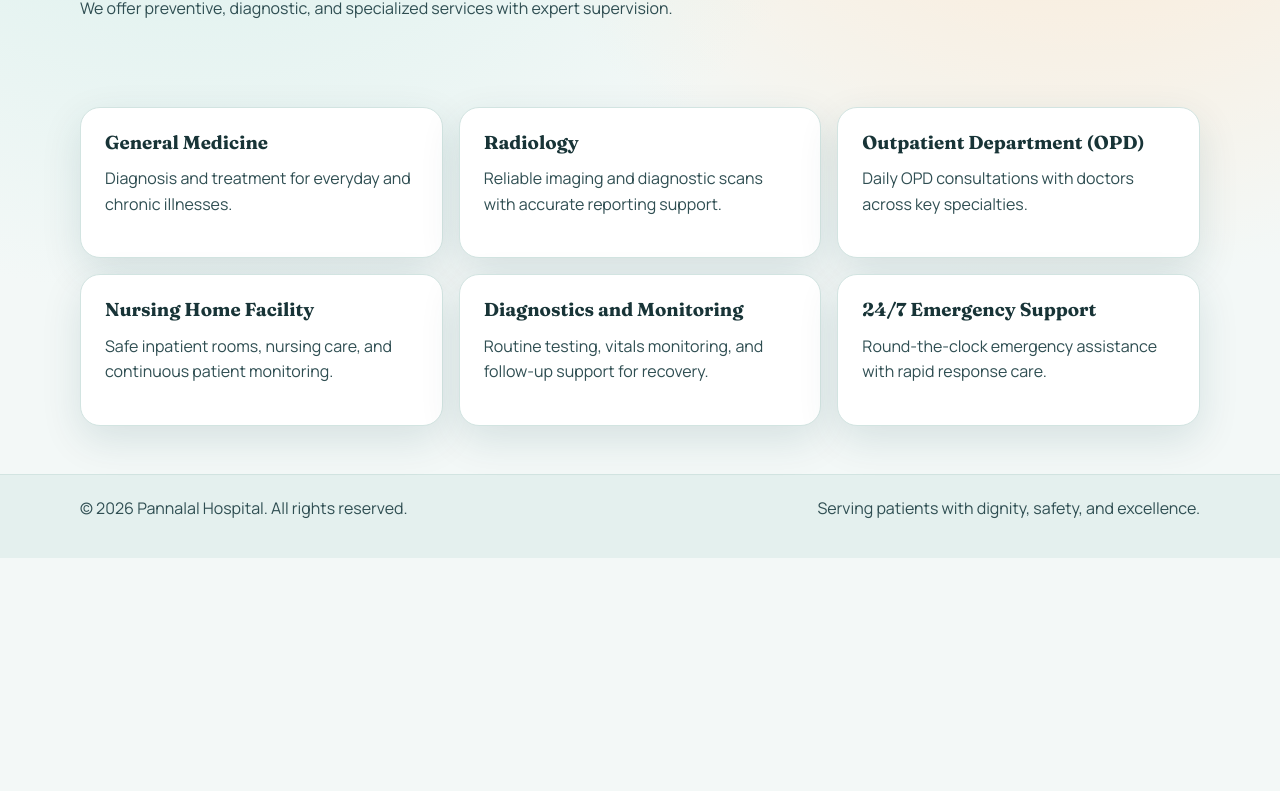
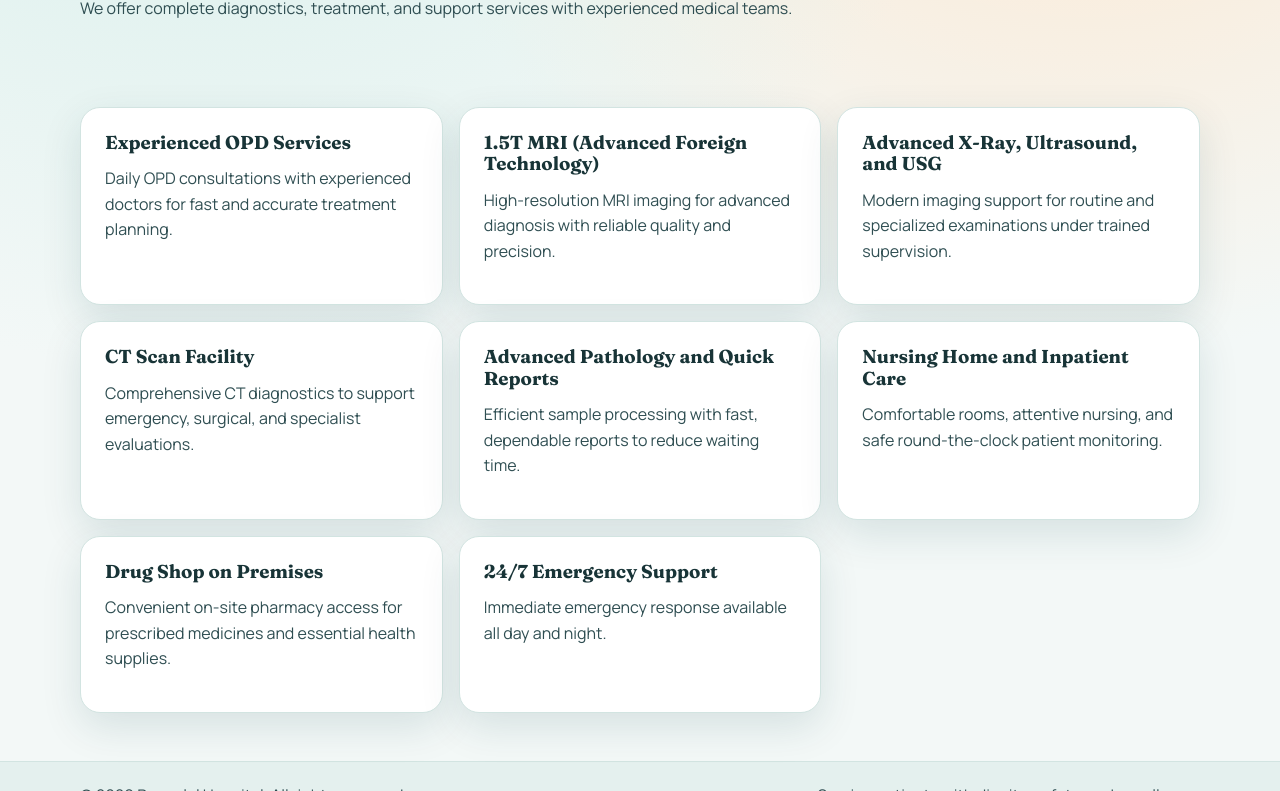
Before and after one commit to KRAZYGAMERYT195/pannalalhospital, a plain HTML site: page services.html in a window 1280 px wide. Shown: the part 271-1062 px from the top of the page. Before the commit the page ends 829 px from the top, so only its background shows below. Drawn offline with Linux system fonts and the light colour scheme.

Commit message:
Expand services with advanced diagnostics and facilities

```diff
--- a/services.html
+++ b/services.html
@@ -15,7 +15,7 @@
   <body>
     <header class="site-header">
       <div class="container nav-wrap">
-        <a class="brand" href="index.html"><span class="brand-mark">+</span><span>Pannalal Hospital</span></a>
+        <a class="brand" href="index.html"><span class="brand-mark">+</span><span>Dr. Pannalal Hospital And Nursing Home</span></a>
         <button class="nav-toggle" aria-label="Toggle navigation">Menu</button>
         <nav class="site-nav">
           <a href="index.html">Home</a>
@@ -33,18 +33,20 @@
         <div class="container">
           <p class="eyebrow">Our Services</p>
           <h1>Complete Healthcare Under One Roof</h1>
-          <p>We offer preventive, diagnostic, and specialized services with expert supervision.</p>
+          <p>We offer complete diagnostics, treatment, and support services with experienced medical teams.</p>
         </div>
       </section>
 
       <section class="section">
         <div class="container card-grid three">
-          <article class="card"><h3>General Medicine</h3><p>Diagnosis and treatment for everyday and chronic illnesses.</p></article>
-          <article class="card"><h3>Radiology</h3><p>Reliable imaging and diagnostic scans with accurate reporting support.</p></article>
-          <article class="card"><h3>Outpatient Department (OPD)</h3><p>Daily OPD consultations with doctors across key specialties.</p></article>
-          <article class="card"><h3>Nursing Home Facility</h3><p>Safe inpatient rooms, nursing care, and continuous patient monitoring.</p></article>
-          <article class="card"><h3>Diagnostics and Monitoring</h3><p>Routine testing, vitals monitoring, and follow-up support for recovery.</p></article>
-          <article class="card"><h3>24/7 Emergency Support</h3><p>Round-the-clock emergency assistance with rapid response care.</p></article>
+          <article class="card"><h3>Experienced OPD Services</h3><p>Daily OPD consultations with experienced doctors for fast and accurate treatment planning.</p></article>
+          <article class="card"><h3>1.5T MRI (Advanced Foreign Technology)</h3><p>High-resolution MRI imaging for advanced diagnosis with reliable quality and precision.</p></article>
+          <article class="card"><h3>Advanced X-Ray, Ultrasound, and USG</h3><p>Modern imaging support for routine and specialized examinations under trained supervision.</p></article>
+          <article class="card"><h3>CT Scan Facility</h3><p>Comprehensive CT diagnostics to support emergency, surgical, and specialist evaluations.</p></article>
+          <article class="card"><h3>Advanced Pathology and Quick Reports</h3><p>Efficient sample processing with fast, dependable reports to reduce waiting time.</p></article>
+          <article class="card"><h3>Nursing Home and Inpatient Care</h3><p>Comfortable rooms, attentive nursing, and safe round-the-clock patient monitoring.</p></article>
+          <article class="card"><h3>Drug Shop on Premises</h3><p>Convenient on-site pharmacy access for prescribed medicines and essential health supplies.</p></article>
+          <article class="card"><h3>24/7 Emergency Support</h3><p>Immediate emergency response available all day and night.</p></article>
         </div>
       </section>
     </main>
```
